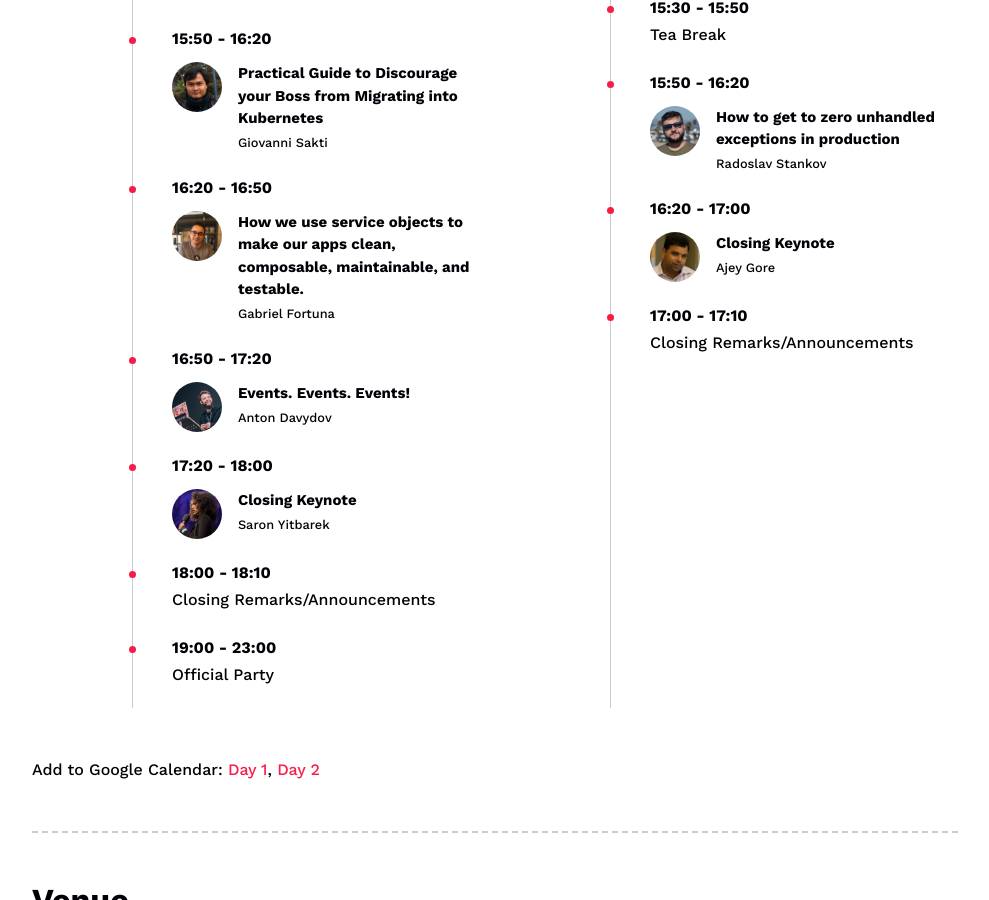
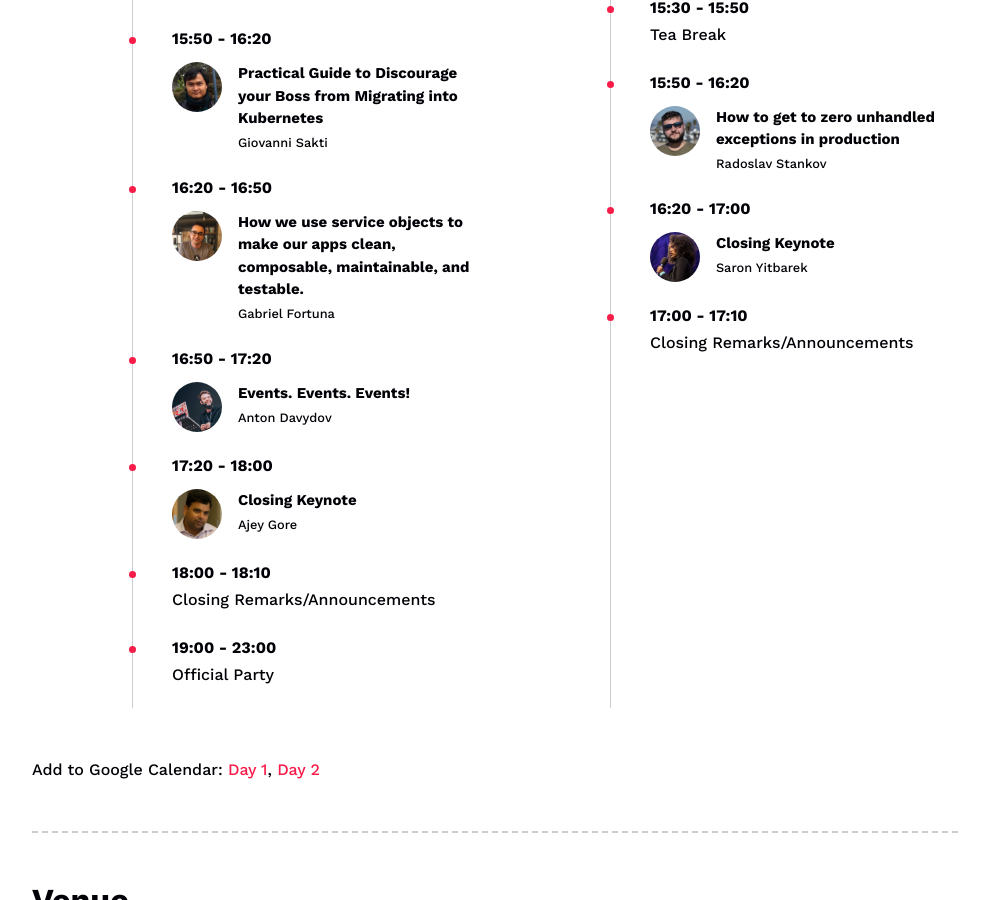
Before and after one commit to bangkokrb/rubyconfth, a Jekyll site: the page built from index.md, in a window 1280 px wide and 900 px high, scrolled down 6469 px. Shown: the whole window, without its empty margins (237-1226 px from the left). Built offline with Jekyll 4.4.1, drawn with Linux system fonts in a browser that asks for light colours; comment, search, counter and statistics services are not loaded.

Commit message:
Swap keynotes by Ajey and Saron

```diff
--- a/_data/schedule.yml
+++ b/_data/schedule.yml
@@ -78,8 +78,8 @@
     - time: 17:20 - 18:00
       title: Closing Keynote
       speaker:
-        name: Saron Yitbarek
-        photo_url: /assets/images/pages/home/speakers/saron-yitbarek.jpg
+        name: Ajey Gore
+        photo_url: /assets/images/pages/home/speakers/ajey-gore.jpg
     - time: 18:00 - 18:10
       title: Closing Remarks/Announcements
     - time: 19:00 - 23:00
@@ -159,7 +159,7 @@
     - time: 16:20 - 17:00
       title: Closing Keynote
       speaker:
-        name: Ajey Gore
-        photo_url: /assets/images/pages/home/speakers/ajey-gore.jpg
+        name: Saron Yitbarek
+        photo_url: /assets/images/pages/home/speakers/saron-yitbarek.jpg
     - time: 17:00 - 17:10
       title: Closing Remarks/Announcements
```
